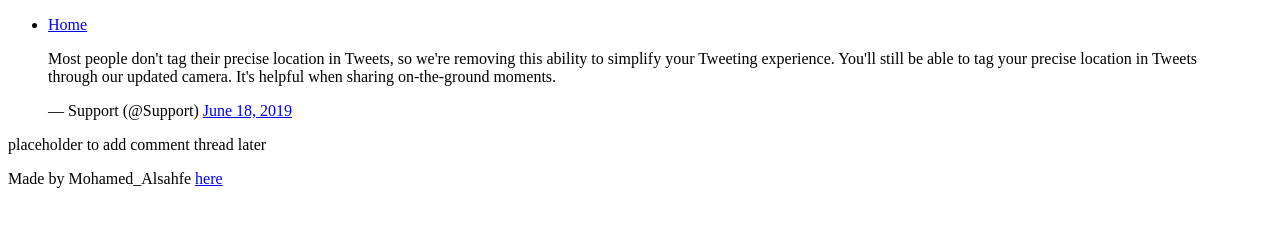
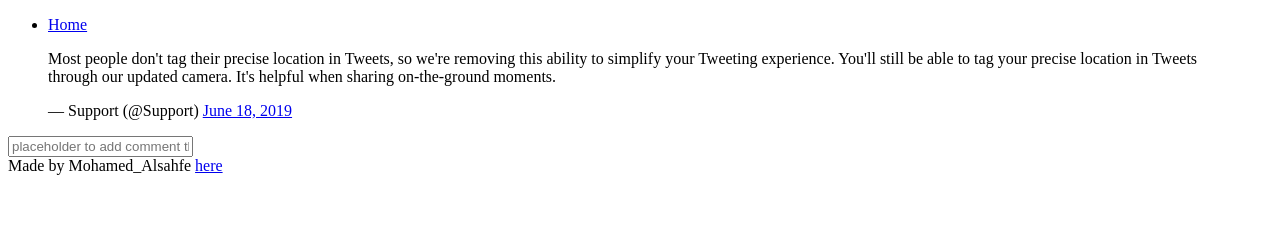
Before and after one commit to Mohamed-JsDev/My_First_Portfolio, a plain HTML site: page html_basic/tweets.html in a window 1280 px wide. Drawn offline with Linux system fonts and the light colour scheme.

Commit message:
next & third task complete

```diff
--- a/html_basic/tweets.html
+++ b/html_basic/tweets.html
@@ -36,7 +36,11 @@
         ></script>
       </article>
       <aside>
-        <p>placeholder to add comment thread later</p>
+        <input
+          type="text"
+          placeholder="placeholder to add comment thread later"
+          required
+        />
       </aside>
     </main>
     <footer>
```
